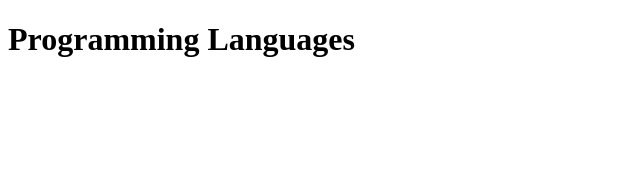
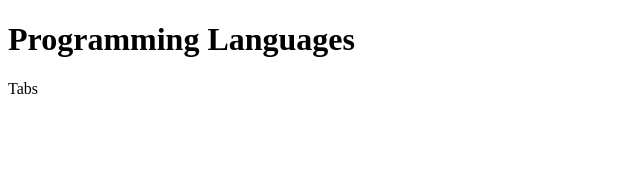
Before and after one commit to alinorozi98/ali-norozi-week13, a React (Vite) app: page / in a window 1280 px wide. Shown: the top 170 px of the page, without its empty margins (0-640 px from the left). Built offline with nearby package versions, Linux system fonts and the light colour scheme.

Commit message:
Building a Tabs component

```diff
--- a/src/App.jsx
+++ b/src/App.jsx
@@ -1,3 +1,4 @@
+import Tabs from './Tabs'
 
 
 function App() {
@@ -7,7 +8,7 @@ function App() {
 
      <div className='header'>
       <h1>Programming Languages</h1>
-
+      <Tabs />
     </div>
 
   )
--- /dev/null
+++ b/src/Tabs.jsx
@@ -0,0 +1,9 @@
+
+
+function Tabs() {
+  return (
+    <div>Tabs</div>
+  )
+}
+
+export default Tabs
```
